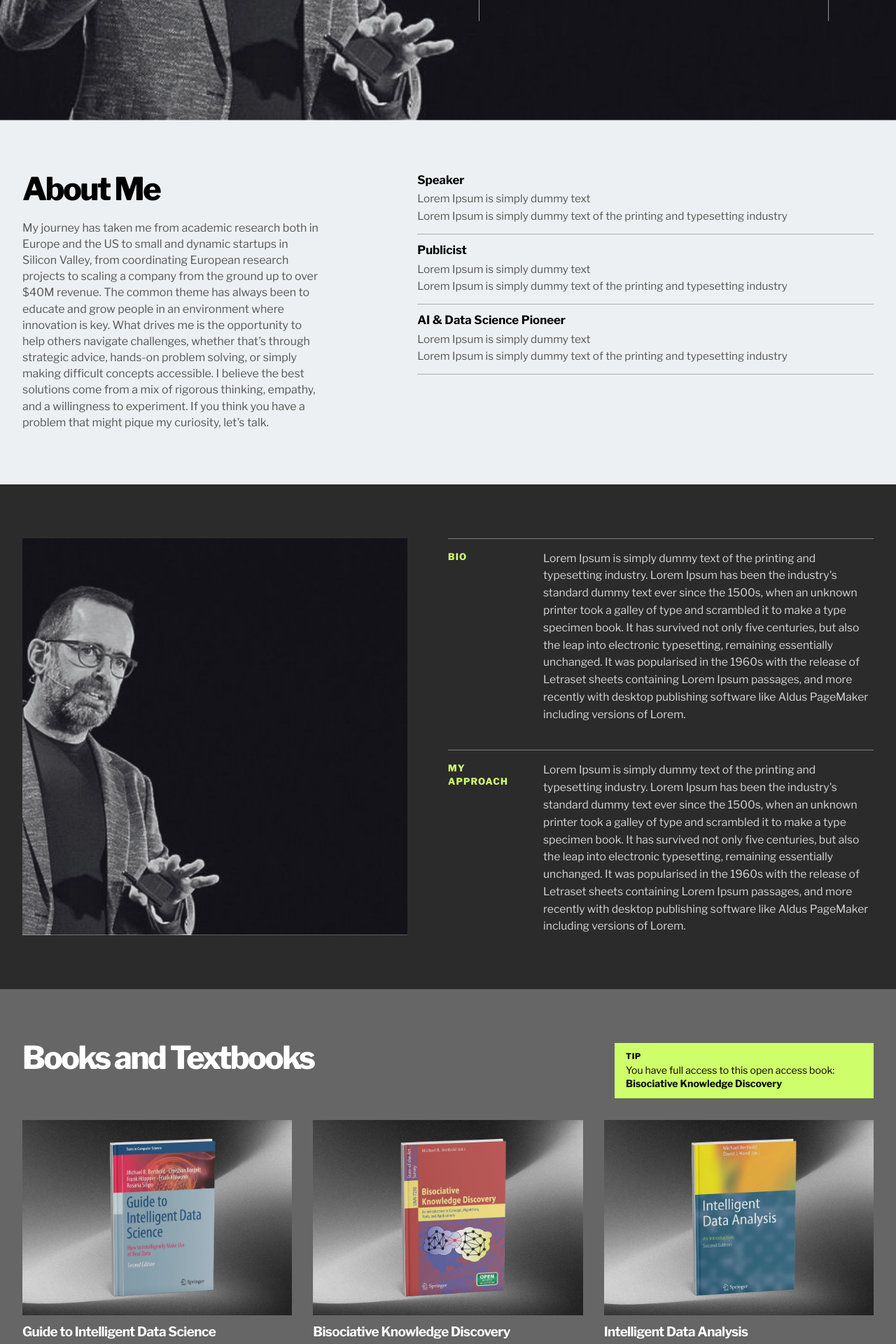
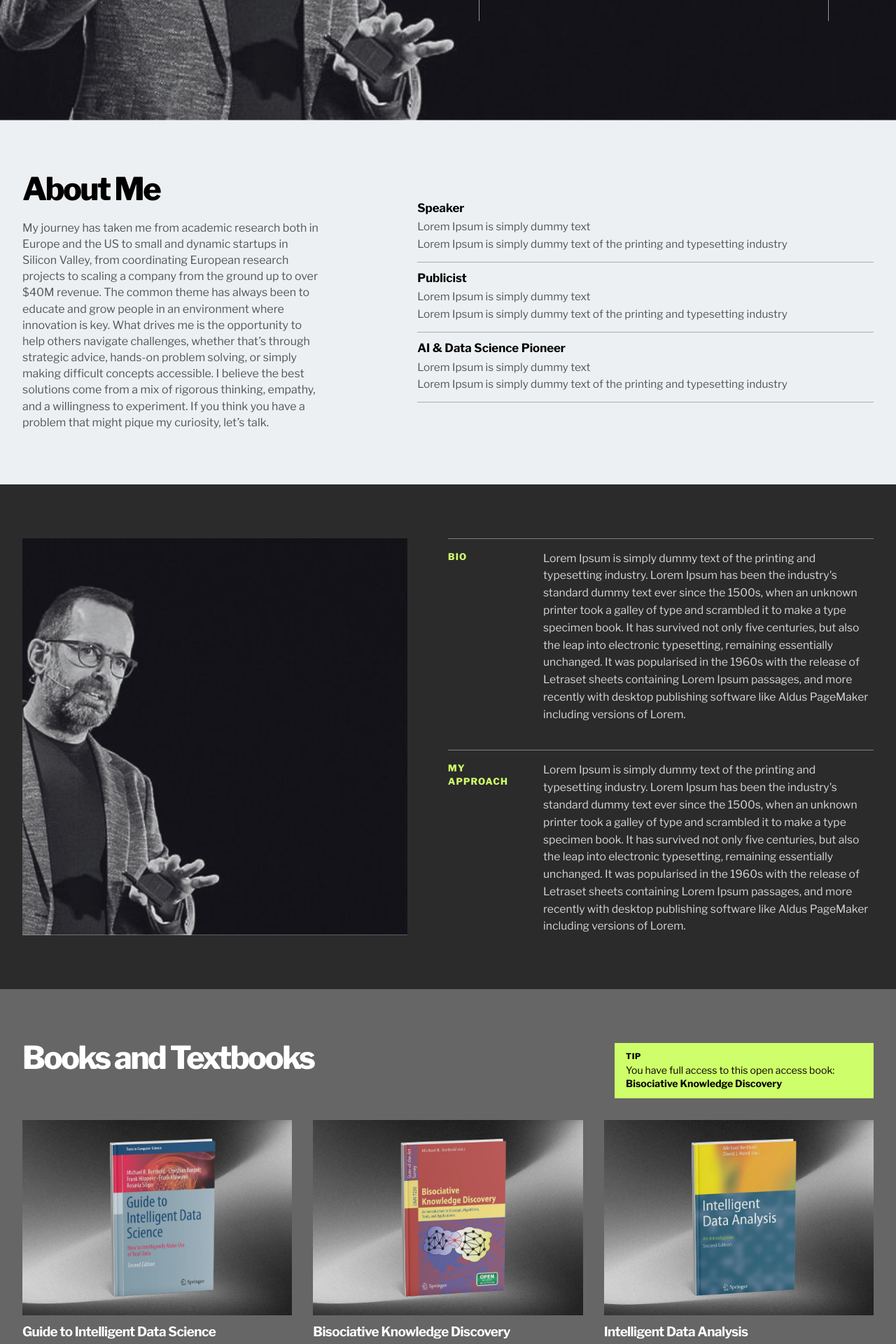
Before and after one commit to lacahelpme/mb, a Jekyll site: the page built from index.html, in a window 1280 px wide. Shown: the part 588-2508 px from the top of the page at 70% size. Built offline with Jekyll 4.4.1, drawn with Linux system fonts in a browser that asks for light colours.

Commit message:
Update style.css

```diff
--- a/assets/css/style.css
+++ b/assets/css/style.css
@@ -382,7 +382,7 @@ h4:last-child {
   display: grid;
   grid-template-columns: 0.88fr 1.12fr;
   gap: 52px;
-  align-items: start;
+  align-items: center;
 }
 
 .about-main p {
```
